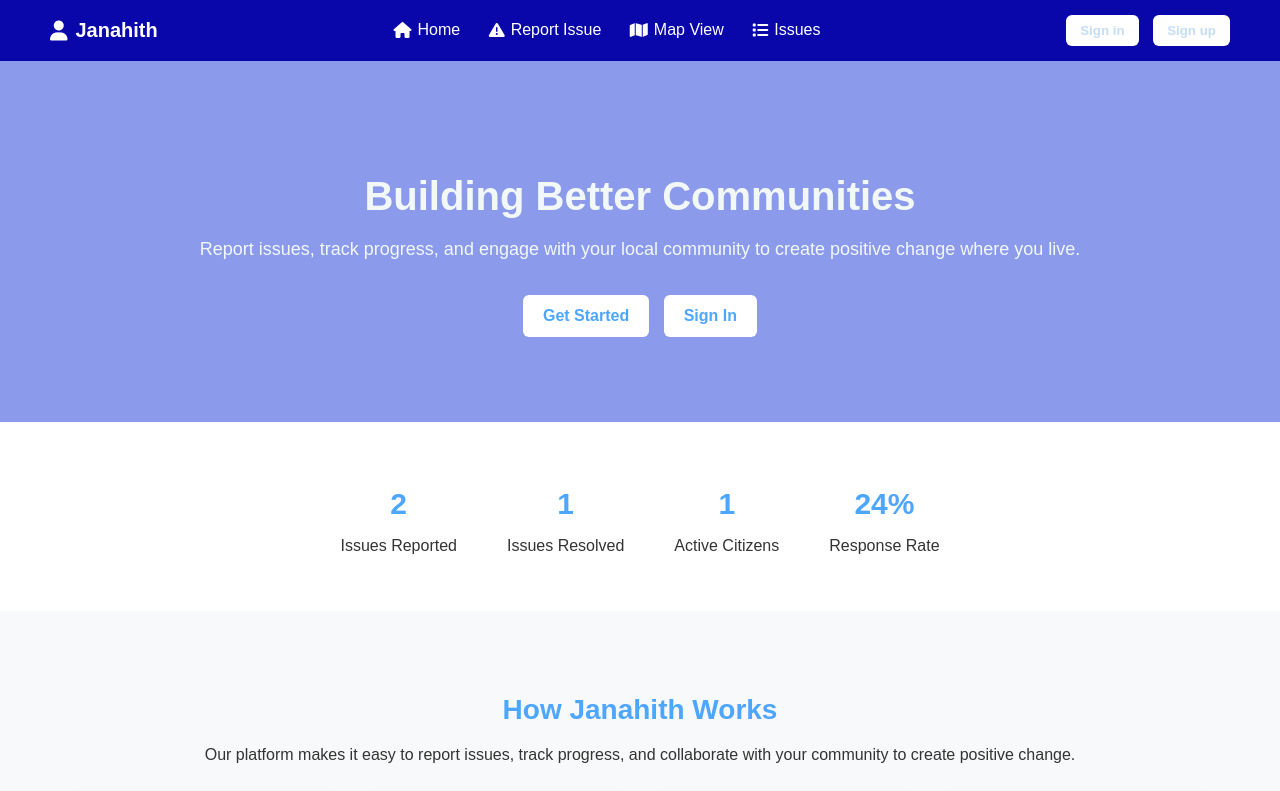
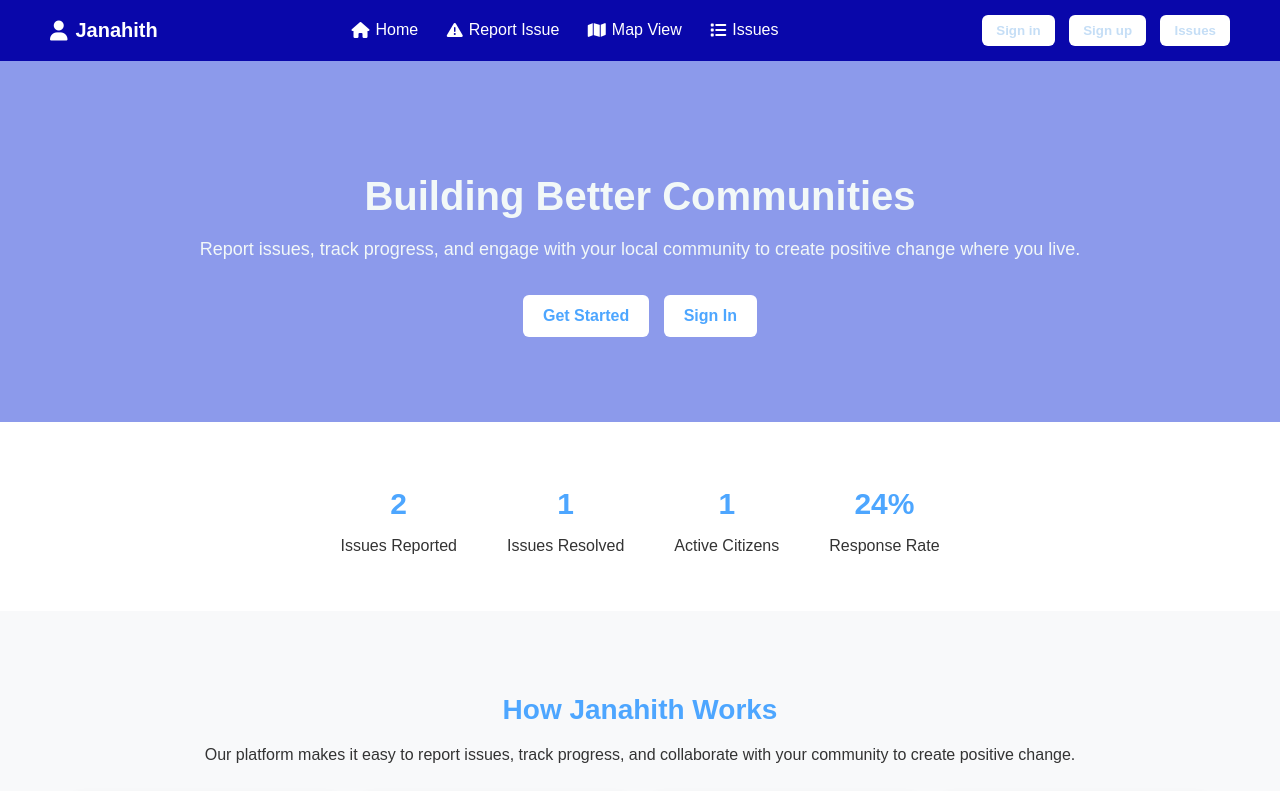
Before and after one commit to 237r1a66q1/janhith, a plain HTML site: page index.html in a window 1280 px wide. Shown: the top 791 px of the page. Drawn offline with Linux system fonts and the light colour scheme.

Commit message:
Update index.html

```diff
--- a/index.html
+++ b/index.html
@@ -178,6 +178,7 @@
     <div class="auth-buttons">
       <button onclick="window.location.href='signin.html'">Sign in</button>
       <button onclick="window.location.href='signup.html'">Sign up</button>
+      <button onclick="window.location.href='issues.html'">Issues</button>
     </div>
   </header>
 
```
